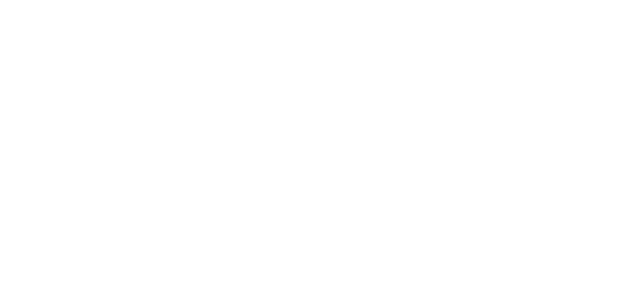
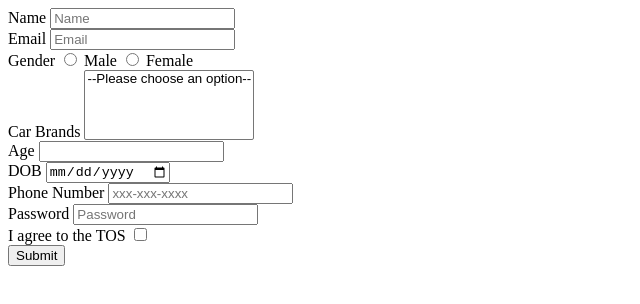
Before and after one commit to acciojob/signup-form-car-elangovanmuthu98, a website: page main.html in a window 1280 px wide. Shown: the whole page, without its empty margins (0-640 px from the left). Drawn offline with Linux system fonts and the light colour scheme.

Commit message:
created a submission

```diff
--- a/main.html
+++ b/main.html
@@ -10,6 +10,51 @@
 	<!-- the entire body must be written by student -->
     <script type="text/javascript" src="./script.js">
 </script>
+	<form action="" method="post">
+		<label for="name">Name</label>
+		<input id="name" type="text" placeholder="Name">
+		<br>
+
+		<label for="email">Email</label>
+		<input id="email" type="email" placeholder="Email">
+		<br>
+
+		<label>Gender</label>
+		<input id="gender_m" type="Radio" value="male" name="Gender"> Male
+		<input id="gender_f" type="Radio" value="female" name="Gender"> Female
+		<br>
+
+		<label for="cars">Car Brands</label>
+		<select multiple>
+			<option>--Please choose an option--</option>
+		</select>
+		<br>
+
+		<label for="age">Age</label>
+
+		<input id="age" type="number">
+		<br>
+
+		<lable for="dob">DOB</lable>
+		<input id="dob" type="date">
+		<br>
+
+		<label for="tel">Phone Number</label>
+		<input id="tel" type="tel" placeholder="xxx-xxx-xxxx">
+		<br>
+
+		<lable for="password">Password</lable>
+		<input id="password" type="password" placeholder="Password">
+		<br>
+
+		<label for="tos">I agree to the TOS</label>
+		<input id="tos" type="checkbox">
+		<br>
+
+	<button type="button">Submit</button>
+
+
+	</form>
 
 </body>
 
```
